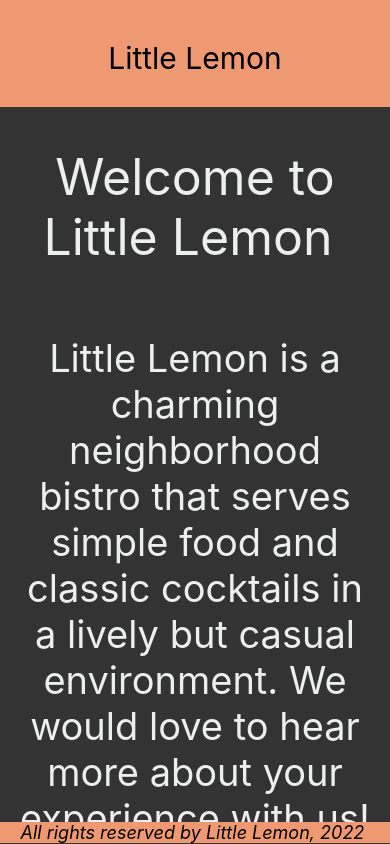
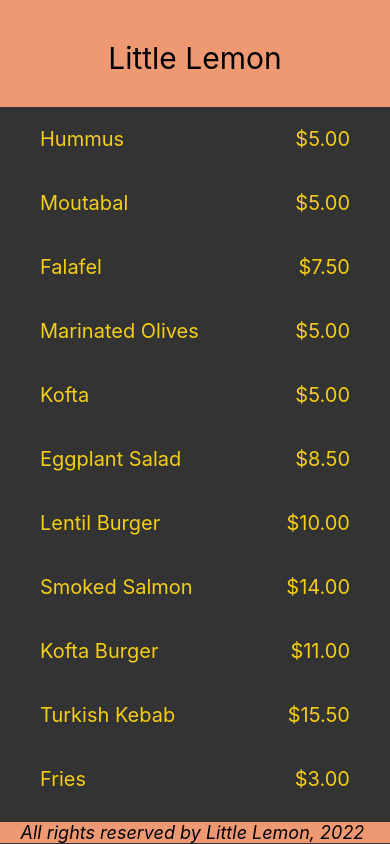
Before and after one commit to Shirm917/Practice_Projects, a React Native app in the folder little-lemon/: screen / in a window 390 px wide. Built offline with nearby package versions, Linux system fonts and the light colour scheme.

Commit message:
learned flatlist

```diff
--- a/little-lemon/App.js
+++ b/little-lemon/App.js
@@ -2,13 +2,15 @@ import { StyleSheet, View } from 'react-native';
 import LittleLemonHeader from './Components/LittleLemonHeader';
 import LittleLemonFooter from './Components/LittleLemonFooter';
 import WelcomeScreen from './Components/WelcomeScreen';
+import MenuItems from './Components/MenuItems';
 
 export default function App() {
   return (
     <>
       <View style={styles.container}>
         <LittleLemonHeader/>
-        <WelcomeScreen/>
+        {/* <WelcomeScreen/> */}
+        <MenuItems/>
       </View>
       <View style={styles.footer}>
         <LittleLemonFooter/>
--- /dev/null
+++ b/little-lemon/Components/Item.js
@@ -0,0 +1,26 @@
+import { View, Text, StyleSheet } from "react-native";
+
+const Item = ({ name, price }) => {
+  return (
+    <View style={itemStyles.innerContainer}>
+      <Text style={itemStyles.itemText}>{name}</Text>
+      <Text style={itemStyles.itemText}>{price}</Text>
+    </View>
+  );
+};
+
+const itemStyles = StyleSheet.create({
+    innerContainer: {
+        paddingHorizontal: 40,
+        paddingVertical: 20,
+        flexDirection: "row",
+        justifyContent: "space-between"
+      },
+  itemText: {
+    color: "#f4ce14",
+    fontSize: 20,
+  },
+
+});
+
+export default Item;
--- /dev/null
+++ b/little-lemon/Components/MenuItems.js
@@ -0,0 +1,48 @@
+import { View, FlatList, StyleSheet } from "react-native";
+import Item from "./Item";
+
+const menuItemsToDisplay = [
+  { name: "Hummus", price: "$5.00", id: "1A" },
+  { name: "Moutabal", price: "$5.00", id: "2B" },
+  { name: "Falafel", price: "$7.50", id: "3C" },
+  { name: "Marinated Olives", price: "$5.00", id: "4D" },
+  { name: "Kofta", price: "$5.00", id: "5E" },
+  { name: "Eggplant Salad", price: "$8.50", id: "6F" },
+  { name: "Lentil Burger", price: "$10.00", id: "7G" },
+  { name: "Smoked Salmon", price: "$14.00", id: "8H" },
+  { name: "Kofta Burger", price: "$11.00", id: "9I" },
+  { name: "Turkish Kebab", price: "$15.50", id: "10J" },
+  { name: "Fries", price: "$3.00", id: "11K" },
+  { name: "Buttered Rice", price: "$3.00", id: "12L" },
+  { name: "Bread Sticks", price: "$3.00", id: "13M" },
+  { name: "Pita Pocket", price: "$3.00", id: "14N" },
+  { name: "Lentil Soup", price: "$3.75", id: "15O" },
+  { name: "Greek Salad", price: "$6.00", id: "16Q" },
+  { name: "Rice Pilaf", price: "$4.00", id: "17R" },
+  { name: "Baklava", price: "$3.00", id: "18S" },
+  { name: "Tartufo", price: "$3.00", id: "19T" },
+  { name: "Tiramisu", price: "$5.00", id: "20U" },
+  { name: "Panna Cotta", price: "$5.00", id: "21V" },
+];
+
+const MenuItems = () => {
+  const renderItem = ({ item }) => <Item name={item.name} price={item.price} />;
+
+  return (
+    <View style={menuStyles.container}>
+      <FlatList
+        data={menuItemsToDisplay}
+        keyExtractor={(item) => item.id}
+        renderItem={renderItem}
+      ></FlatList>
+    </View>
+  );
+};
+
+const menuStyles = StyleSheet.create({
+  container: {
+    flex: 1
+  }
+});
+
+export default MenuItems;
```
Also changed, not shown: little-lemon/Components/LittleLemonHeader.js (line endings or trailing spaces).
